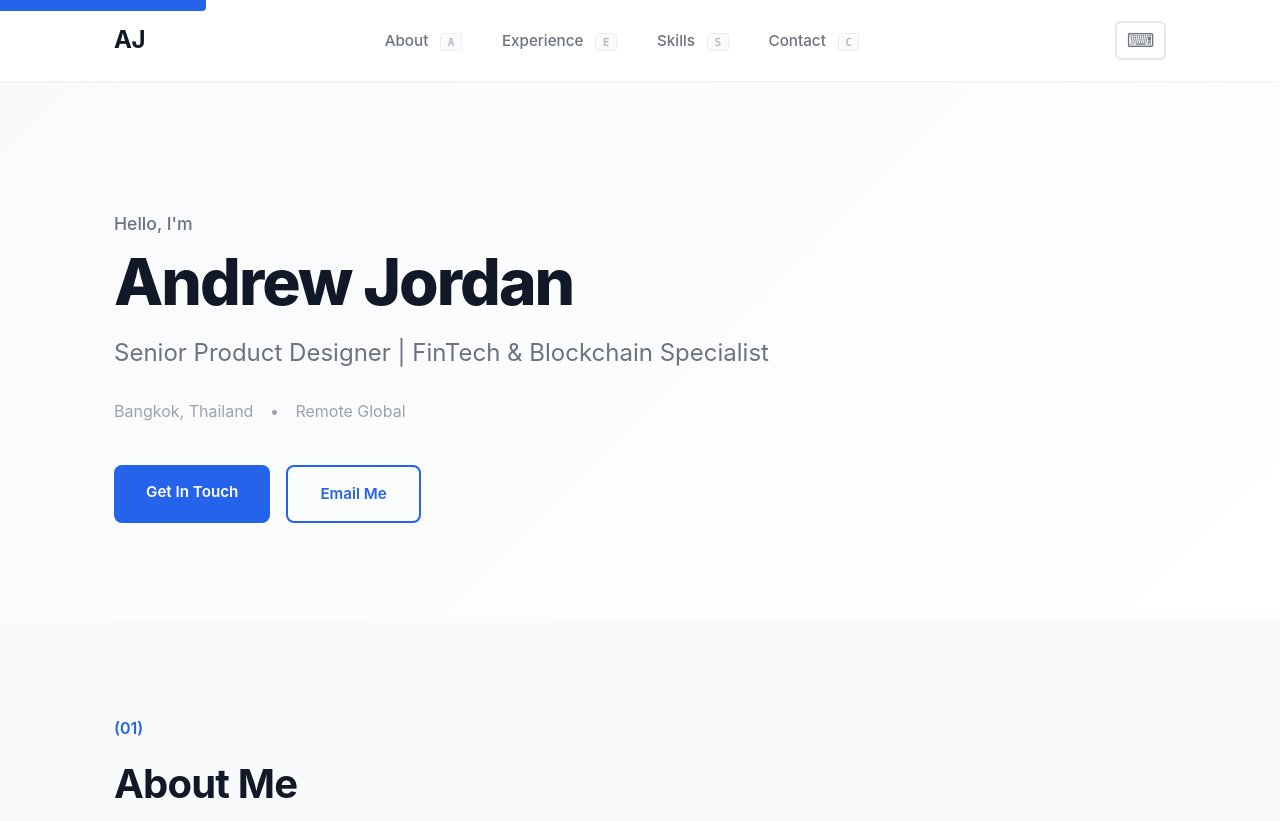
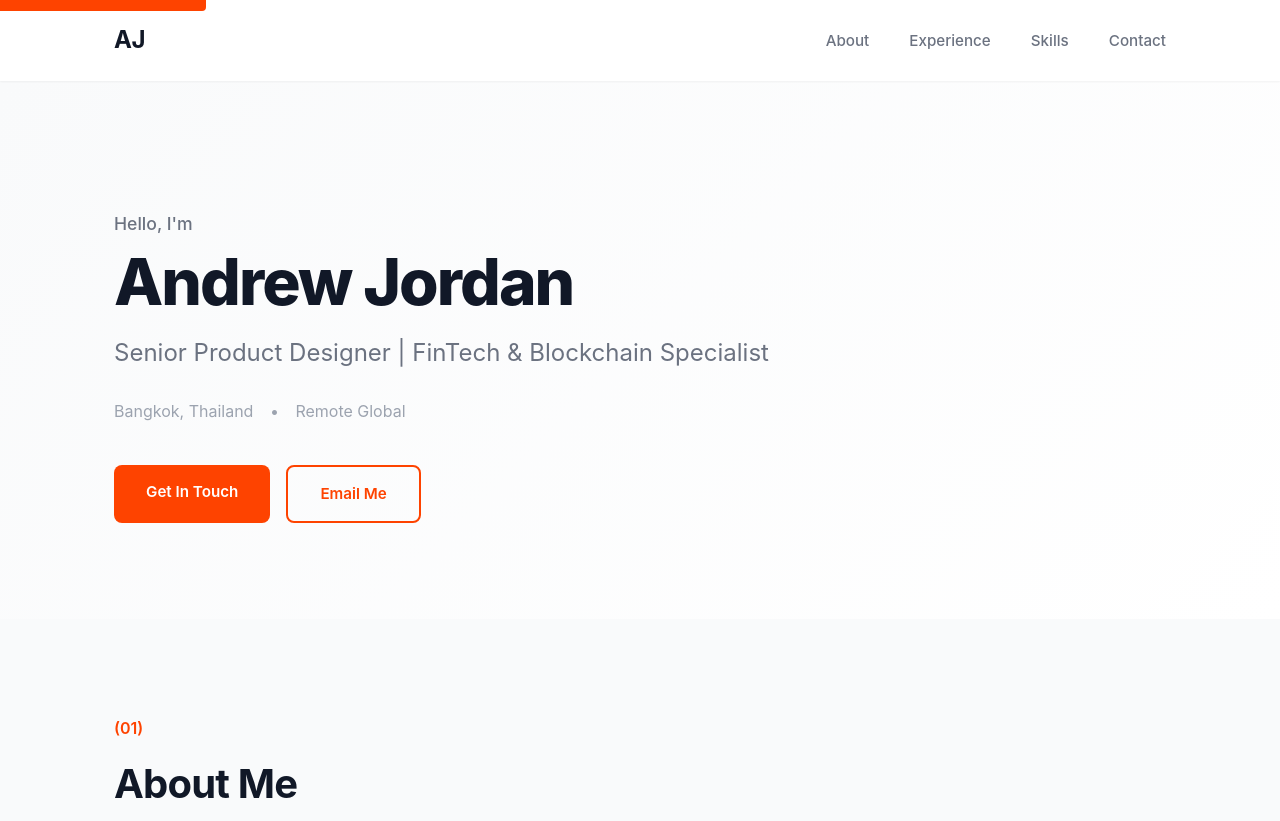
Before and after one commit to agbjordan/agbjordan.me, a plain HTML site: page index.html in a window 1280 px wide. Shown: the top 821 px of the page. Drawn offline with Linux system fonts and the light colour scheme.

Commit message:
Updated Primary Colors

```diff
--- a/css/style.css
+++ b/css/style.css
@@ -6,8 +6,8 @@
 }
 
 :root {
-    --primary-color: #2563eb;
-    --primary-dark: #1e40af;
+    --primary-color: #fe4300  ;
+    --primary-dark: #cb3600;
     --accent-color: #10b981;
     --text-primary: #111827;
     --text-secondary: #6b7280;
@@ -136,6 +136,7 @@ nav .container {
 
 .nav-links {
     display: flex;
+    align-items: center;
     list-style: none;
     gap: 2.5rem;
 }
@@ -425,7 +426,7 @@ section:nth-child(even) {
 .timeline::before {
     content: '';
     position: absolute;
-    left: 0;
+    left: -3px;
     top: 0;
     bottom: 0;
     width: 2px;
--- a/index.html
+++ b/index.html
@@ -17,16 +17,12 @@
             <div class="container">
                 <div class="logo" aria-label="Andrew Jordan">AJ</div>
                 <ul class="nav-links" id="main-menu">
-                    <li><a href="#about">About <kbd class="nav-shortcut" aria-label="Keyboard shortcut: Alt A">A</kbd></a></li>
-                    <li><a href="#experience">Experience <kbd class="nav-shortcut" aria-label="Keyboard shortcut: Alt E">E</kbd></a></li>
-                    <li><a href="#skills">Skills <kbd class="nav-shortcut" aria-label="Keyboard shortcut: Alt S">S</kbd></a></li>
-                    <li><a href="#contact">Contact <kbd class="nav-shortcut" aria-label="Keyboard shortcut: Alt C">C</kbd></a></li>
+                    <li><a href="#about">About</a></li>
+                    <li><a href="#experience">Experience</a></li>
+                    <li><a href="#skills">Skills</a></li>
+                    <li><a href="#contact">Contact</a></li>
                 </ul>
-                <button class="keyboard-help-btn"
-                        aria-label="Show keyboard shortcuts (press ? key)"
-                        title="Keyboard shortcuts (?)">
-                    <span aria-hidden="true">⌨</span>
-                </button>
+
                 <button class="menu-toggle"
                         aria-label="Toggle navigation menu"
                         aria-expanded="false"
@@ -150,7 +146,7 @@
                                 </div>
                             </div>
                         </div>
-                    </div>
+                    </article>
 
                     <!-- Palo IT -->
                     <article class="timeline-item" role="listitem">
@@ -176,7 +172,7 @@
                                 </ul>
                             </div>
                         </div>
-                    </div>
+                    </article>
 
                     <!-- Seven Peaks -->
                     <article class="timeline-item" role="listitem">
@@ -197,7 +193,7 @@
                                 </ul>
                             </div>
                         </div>
-                    </div>
+                    </article>
 
                     <!-- The Asia -->
                     <article class="timeline-item" role="listitem">
@@ -223,7 +219,7 @@
                                 <strong>Key Achievement:</strong> Led Yoma Bank complete rebranding enabling Myanmar's 5th largest bank's market re-entry after 10-year hiatus
                             </div>
                         </div>
-                    </div>
+                    </article>
                 </div>
             </div>
         </section>
```
